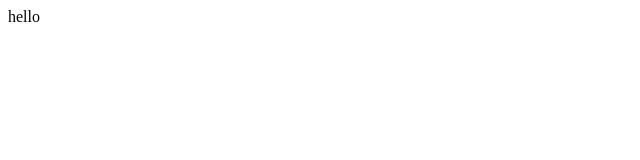
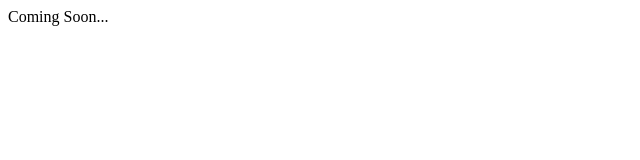
Before and after one commit to grantula/wxyz.dev, a plain HTML site: page index.html in a window 1280 px wide. Shown: the full height of the page, 0-640 px from the left. Drawn offline with Linux system fonts and the light colour scheme.

Commit message:
update index

```diff
--- a/index.html
+++ b/index.html
@@ -1,6 +1,11 @@
-<title>
-    hello
-</title>
-<p>
-    hello
-</p>
+<!doctype html>
+<html>
+    <head>
+        <title>wxyz.dev</title>
+        <meta name="description" content="wxyz.dev">
+        <meta name="keywords" content="wxyz.dev">
+    </head>
+<body>
+Coming Soon...
+</body>
+</html>
```
